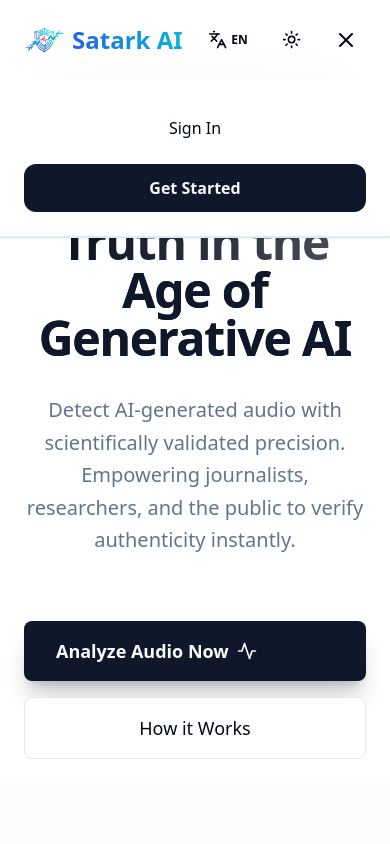
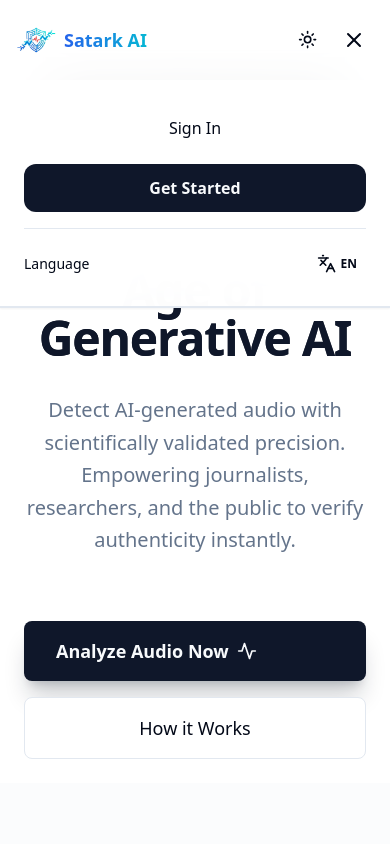
Before and after one commit to theunstopabble/Satark-AI, a React (Vite) app in the folder apps/web/: page / in a window 390 px wide. Both pictures are taken after a click on the button 346 px from the left and 40 px from the top of the page. Shown: the top 844 px of the page. Built offline with nearby package versions, Linux system fonts and the light colour scheme; no server answers.

Commit message:
chore: cleanup logs and polish mobile ui

```diff
--- a/apps/web/src/components/InstallPWA.tsx
+++ b/apps/web/src/components/InstallPWA.tsx
@@ -34,7 +34,7 @@ export function InstallPWA() {
       className="flex items-center gap-2 px-3 py-1.5 bg-primary/10 text-primary text-xs font-semibold rounded-full hover:bg-primary/20 transition-all border border-primary/20"
       title="Install App"
     >
-      <Download size={14} /> Install
+      <Download size={14} /> <span className="hidden sm:inline">Install</span>
     </button>
   );
 }
--- a/apps/web/src/components/Navbar.tsx
+++ b/apps/web/src/components/Navbar.tsx
@@ -21,7 +21,7 @@ export function Navbar() {
 
   return (
     <nav className="fixed top-0 left-0 right-0 z-50 border-b bg-background/95 backdrop-blur-xl supports-[backdrop-filter]:bg-background/60 shadow-sm transition-all duration-300">
-      <div className="max-w-7xl mx-auto px-6 h-20 flex items-center justify-between">
+      <div className="max-w-7xl mx-auto px-4 md:px-6 h-20 flex items-center justify-between">
         <Link
           to="/"
           className="flex items-center gap-2 font-bold text-2xl hover:opacity-80 transition-opacity"
@@ -31,7 +31,7 @@ export function Navbar() {
             alt="Satark-AI Logo"
             className="w-10 h-10 object-contain"
           />
-          <span className="bg-clip-text text-transparent bg-gradient-to-r from-blue-600 to-cyan-500 dark:from-blue-400 dark:to-cyan-300">
+          <span className="bg-clip-text text-transparent bg-gradient-to-r from-blue-600 to-cyan-500 dark:from-blue-400 dark:to-cyan-300 whitespace-nowrap text-lg md:text-2xl">
             {t("brand.name")}
           </span>
         </Link>
@@ -93,8 +93,9 @@ export function Navbar() {
         </div>
 
         {/* Mobile Menu Button */}
-        <div className="flex items-center gap-4 md:hidden">
-          <LanguageToggle />
+        <div className="flex items-center gap-2 md:hidden">
+          <InstallPWA />
+          {/* Language moved to menu */}
           <ModeToggle />
           <button
             className="p-2 text-foreground hover:bg-muted rounded-lg transition-colors"
@@ -161,6 +162,10 @@ export function Navbar() {
                   </Link>
                 </div>
               </SignedOut>
+              <div className="flex justify-between items-center pt-4 border-t">
+                <span className="text-sm font-medium">Language</span>
+                <LanguageToggle />
+              </div>
             </div>
           </motion.div>
         )}
```
